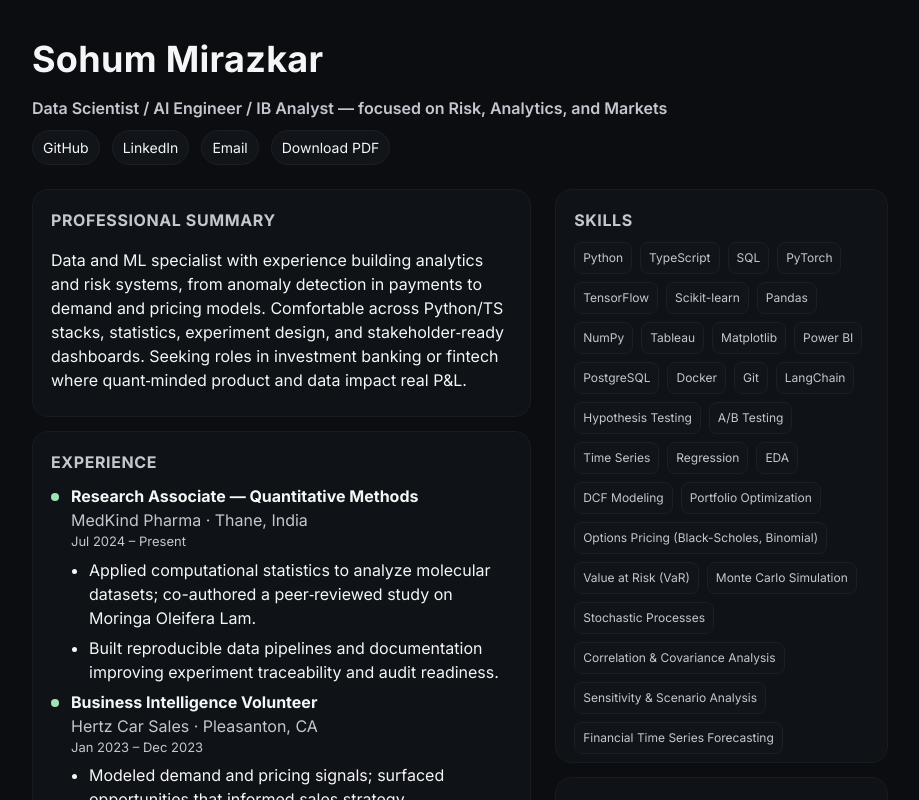
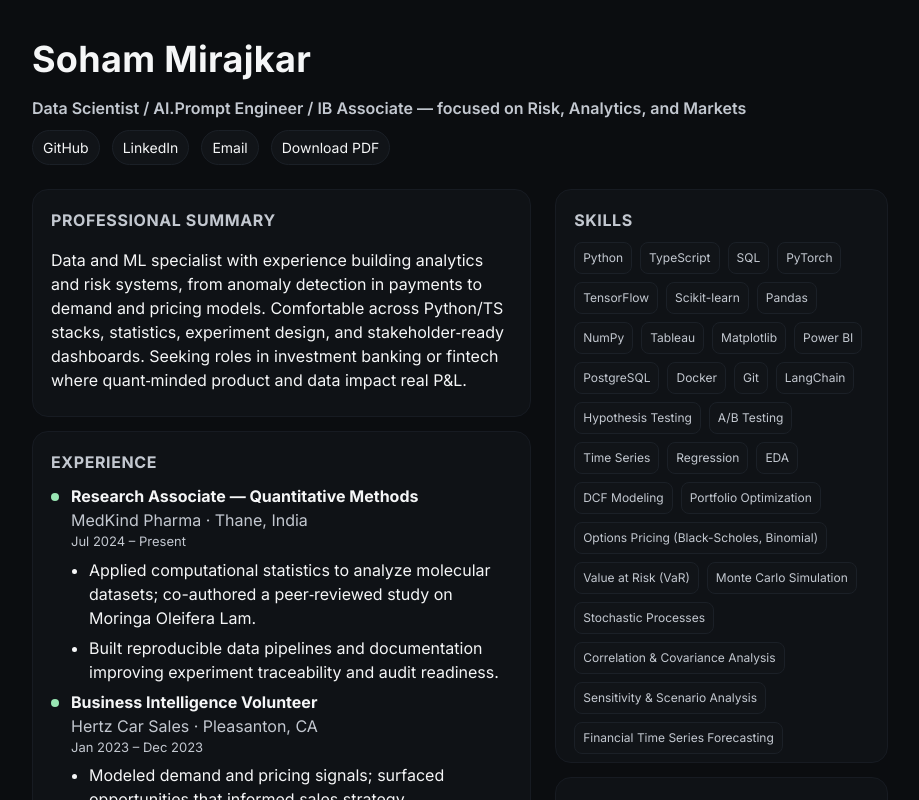
Before and after one commit to sohammirajkar/SohumMirazkar_Resume, a React (Vite) app: page / in a window 1280 px wide. Shown: the top 800 px of the page, without its empty margins (180-1099 px from the left). Built offline with nearby package versions, Linux system fonts and the light colour scheme.

Commit message:
Update App.tsx

```diff
--- a/src/resume/App.tsx
+++ b/src/resume/App.tsx
@@ -194,8 +194,8 @@ export default function App() {
   return (
     <div className="container">
       <header className="header">
-        <div className="name">Sohum Mirazkar</div>
-        <div className="title">Data Scientist / AI Engineer / IB Analyst — focused on Risk, Analytics, and Markets</div>
+        <div className="name">Soham Mirajkar</div>
+        <div className="title">Data Scientist / AI.Prompt Engineer / IB Associate — focused on Risk, Analytics, and Markets</div>
         <div className="toplinks">
           {links.map(l => <a key={l.href} className="pill" href={l.href} target="_blank" rel="noreferrer">{l.label}</a>)}
         </div>
```
